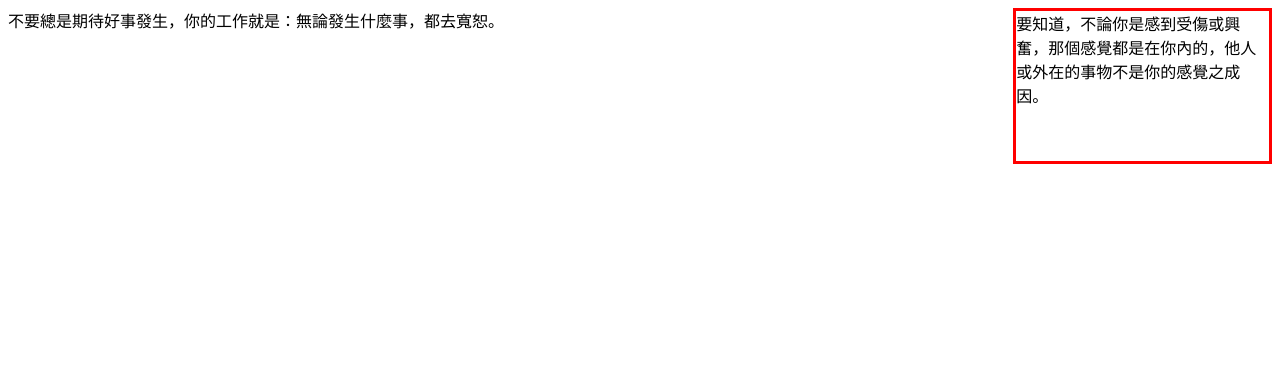
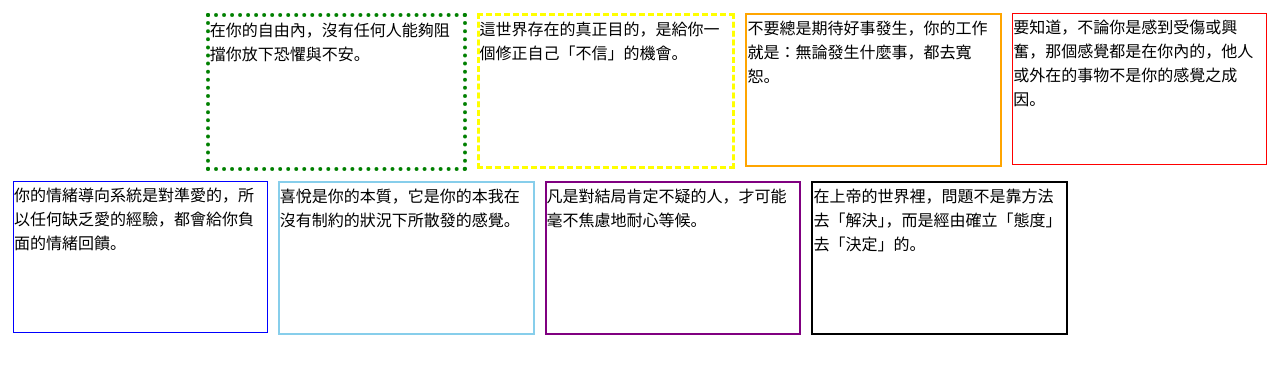
Before and after one commit to da00000vid/da00000vid.github.io, a plain HTML site: page b3b06/課堂作業04/課堂作業04.html in a window 1280 px wide. Drawn offline with Linux system fonts and the light colour scheme; a web font is replaced by a local one.

Commit message:
課程作業04

```diff
--- a/b3b06/課堂作業04/課堂作業04.html
+++ b/b3b06/課堂作業04/課堂作業04.html
@@ -6,85 +6,100 @@
             text-align: justify;
         }
         @font-face {
-            font-family:宗楷體 ;
-            src: url(font/宗楷體.ttf) ;
+            font-family:宗楷體;
+            src:url(fonts/宗楷體.ttf)
         }
         @font-face {
-            font-family:竹風體 ;
-            src: url(font/竹風體.ttf) ;
+            font-family:秀風體 ;
+            src: url(fonts/竹風體01.ttf);
         }
-        .box1 {
-            width:20% ;
-            height:150px;;
+        .box1{
+            margin: 5px;
+            width: 20% ;
+            height: 150px;;
             float: right;
-            border-style:solid;
-            border: width 1px;
+            border-style: solid;
+            border-width: 1px;
             font-family:宗楷體 ;
-            border-color: red ;
+            border-color:red;
         }
-        #box2 {
-            width:20% ;
-            height:150px;;
+        .box2{
+            margin: 5px;
+            width: 20% ;
+            height: 150px;;
             float: right;
-            border-style:double;
-            border: width 2px;
+            border-style: double;
+            border-width: 2px;
             font-family:秀風體 ;
-            border-color: orange ;
+            border-color:orange;
         }
-        #box3 {
-            width:20% ;
-            height:150px;;
+        .box3{
+            margin: 5px;
+            width: 20% ;
+            height: 150px;;
             float: right;
-            border-style:dashed;
-            border: width 3px;
+            border-style: dashed;
+            border-width: 3px;
             font-family:微軟正黑體 ;
-            border-color: yellow ;
+            border-color:yellow;
         }
-        #box4 {
-            width:20% ;
-            height:150px;;
+        .box4{
+            margin: 5px;
+            width: 20% ;
+            height: 150px;;
             float: right;
-            border-style:dotted;
-            border: width 4px;
+            border-style: dotted;
+            border-width: 4px;
             font-family:標楷體 ;
-            border-color: green ;
+            border-color:green;
         }
-        #box5 {
-            width:20% ;
-            height:150px;;
+        .box5{
+            margin: 5px;
+            width: 20% ;
+            height: 150px;;
             float: left;
-            border-style:solid;
-            border: width 1px;
+            border-style: solid;
+            border-width: 1px;
             font-family:宗楷體 ;
-            border-color: blue ;
+            border-color:blue;
         }
-        #box6 {
-            width:20% ;
-            height:150px;;
+        .box6{
+            margin: 5px;
+            width: 20% ;
+            height: 150px;;
             float: left;
-            border-style:double;
-            border: width 2px;
+            border-style: double;
+            border-width: 2px;
             font-family:秀風體 ;
-            border-color: rgb(83, 83, 122) ;
+            border-color:skyblue;
         }
-        #box7 {
-            width:20% ;
-            height:150px;;
+        .box7{
+            margin: 5px;
+            width: 20% ;
+            height: 150px;;
             float: left;
-            border-style:dashed;
-            border: width 3px;
+            border-style: double;
+            border-width: 2px;
             font-family:微軟正黑體 ;
-            border-color: purple ;
+            border-color:purple;
         }
-        #box8 {
-            width:20% ;
-            height:150px;;
+        .box8{
+            margin: 5px;
+            width: 20% ;
+            height: 150px;;
             float: left;
-            border-style:dotted;
-            border: width 4px;
+            border-style: double;
+            border-width: 2px;
             font-family:標楷體 ;
-            border-color: black ;
+            border-color:black;
         }
+
+
+
+
+
+
+
         </style>
 <head>
     <meta charset="UTF-8">
@@ -97,5 +112,31 @@
 <div class="box2">
     不要總是期待好事發生，你的工作就是：無論發生什麼事，都去寬恕。
 </div>
+<div class="box3">
+    這世界存在的真正目的，是給你一個修正自己「不信」的機會。
+</div>
+<div class="box4">
+    在你的自由內，沒有任何人能夠阻擋你放下恐懼與不安。
+</div>
+<div class="box5">
+    你的情緒導向系統是對準愛的，所以任何缺乏愛的經驗，都會給你負面的情緒回饋。
+</div>
+<div class="box6">
+    喜悅是你的本質，它是你的本我在沒有制約的狀況下所散發的感覺。
+</div>
+<div class="box7">
+    凡是對結局肯定不疑的人，才可能毫不焦慮地耐心等候。
+</div>
+<div class="box8">
+    在上帝的世界裡，問題不是靠方法去「解決」，而是經由確立「態度」去「決定」的。
+</div>
+
+
+
+
+
+
+
+
 </body>
 </html>
```
Lines whose indentation alone changed are shown as unchanged.
